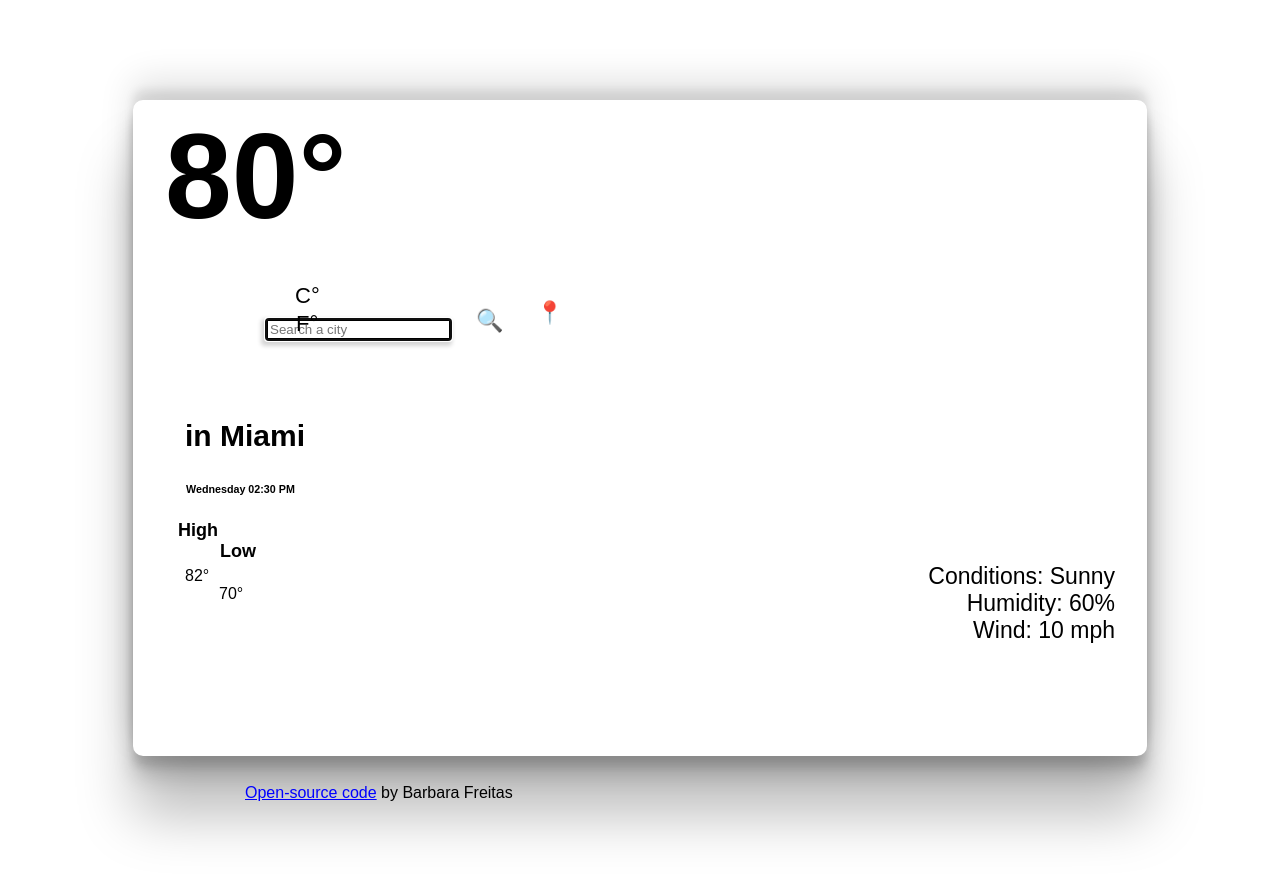
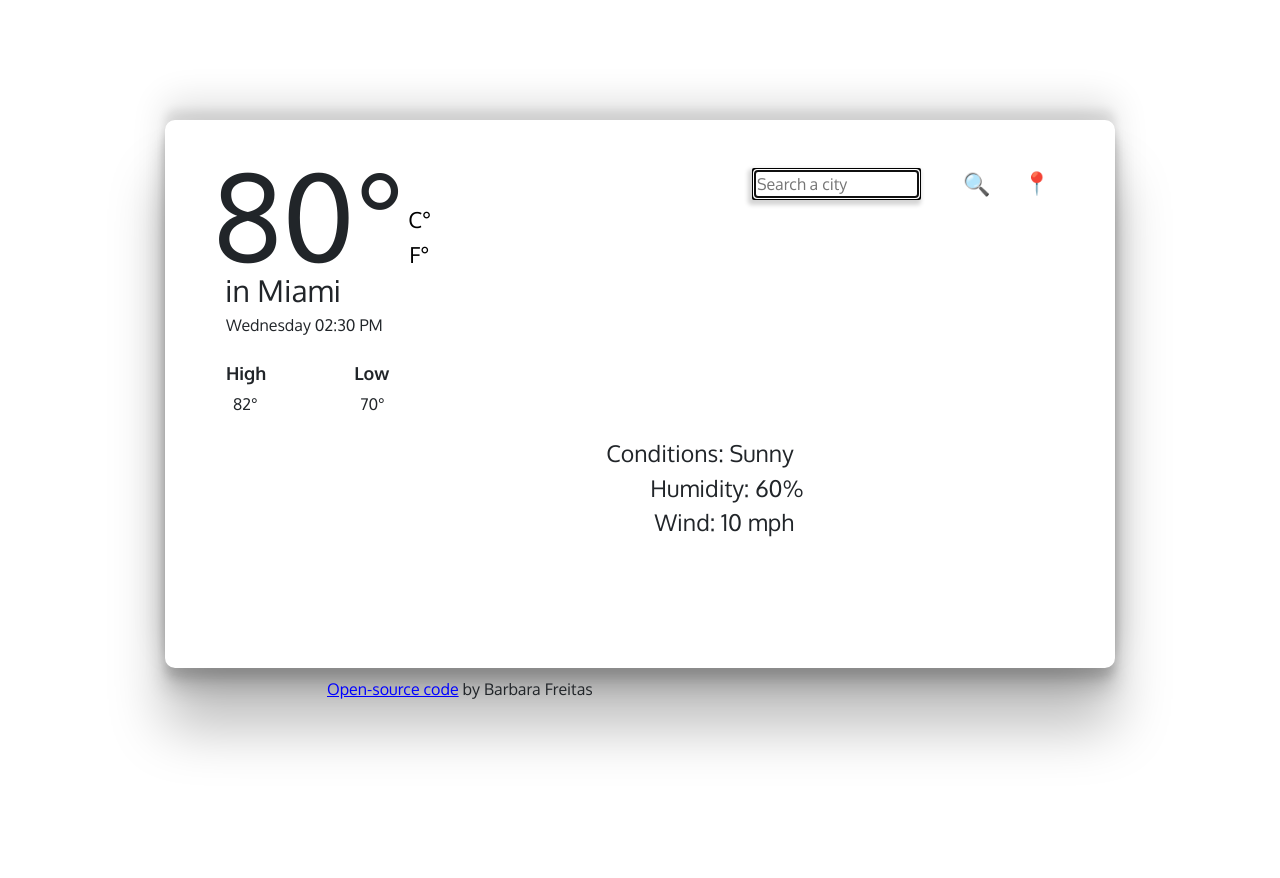
Before and after one commit to bfreitas1098/react-weather-app, a React (Create React App) app: page / in a window 1280 px wide. Shown: the top 878 px of the page. After the commit the page ends 800 px from the top, so only its background shows below. Built offline with nearby package versions, Linux system fonts and the light colour scheme.

Commit message:
Added the index.html and updated the CSS files

```diff
--- a/public/index.html
+++ b/public/index.html
@@ -1,20 +1,31 @@
 <!DOCTYPE html>
 <html lang="en">
+  <link
+    href="https://cdn.jsdelivr.net/npm/bootstrap@5.1.3/dist/css/bootstrap.min.css"
+    rel="stylesheet"
+    integrity="sha384-1BmE4kWBq78iYhFldvKuhfTAU6auU8tT94WrHftjDbrCEXSU1oBoqyl2QvZ6jIW3"
+    crossorigin="anonymous"
+  />
+  <link rel="preconnect" href="https://fonts.googleapis.com" />
+  <link rel="preconnect" href="https://fonts.gstatic.com" crossorigin />
+  <link
+    href="https://fonts.googleapis.com/css2?family=Oxygen:wght@400;700&display=swap"
+    rel="stylesheet"
+  />
+  <script src="https://cdn.jsdelivr.net/npm/axios/dist/axios.min.js"></script>
   <head>
     <meta charset="utf-8" />
-    <link rel="icon" href="%PUBLIC_URL%/favicon.ico" />
-    <meta name="viewport" content="width=device-width, initial-scale=1" />
+    <meta
+      name="viewport"
+      content="width=device-width, initial-scale=1, shrink-to-fit=no"
+    />
     <meta name="theme-color" content="#000000" />
-    <meta
-      name="description"
-      content="Web site created using create-react-app"
-    />
-    <link rel="apple-touch-icon" href="%PUBLIC_URL%/logo192.png" />
     <!--
-      manifest.json provides metadata used when your web app is installed on a
-      user's mobile device or desktop. See https://developers.google.com/web/fundamentals/web-app-manifest/
+      manifest.json provides metadata used when your web app is added to the
+      homescreen on Android. See https://developers.google.com/web/fundamentals/engage-and-retain/web-app-manifest/
     -->
     <link rel="manifest" href="%PUBLIC_URL%/manifest.json" />
+    <link rel="shortcut icon" href="%PUBLIC_URL%/favicon.ico" />
     <!--
       Notice the use of %PUBLIC_URL% in the tags above.
       It will be replaced with the URL of the `public` folder during the build.
@@ -26,9 +37,12 @@
     -->
     <title>React App</title>
   </head>
+
   <body>
-    <noscript>You need to enable JavaScript to run this app.</noscript>
-    <div id="root"></div>
+    <noscript> You need to enable JavaScript to run this app. </noscript>
+    <div class="container">
+      <div id="root"></div>
+    </div>
     <!--
       This HTML file is a template.
       If you open it directly in the browser, you will see an empty page.
--- a/src/App.css
+++ b/src/App.css
@@ -38,10 +38,10 @@ body {
 
 .App .page {
   display: block;
-  margin: 100px auto 200px;
+  margin: 120px auto 100px;
   max-width: 950px;
   border: 3px white;
-  padding: 2em;
+  padding: 3em;
   background-color: transparent;
   box-shadow: rgba(0, 0, 0, 0.25) 0px 60px 55px,
     rgba(0, 0, 0, 0.12) 0px -20px 35px, rgba(0, 0, 0, 0.12) 0px 10px 10px,
@@ -90,3 +90,7 @@ body {
 .App .active {
   color: black;
 }
+
+.App .bottom-line {
+  margin-top: -115px;
+}
--- a/src/Conditions.css
+++ b/src/Conditions.css
@@ -14,7 +14,7 @@
 
 .Conditions .weather-conditions {
   text-align: right;
-  margin: -40px 0 80px 50px;
+  margin: 20px 0 80px 70px;
   font-size: 23px;
 }
 
--- a/src/Search.js
+++ b/src/Search.js
@@ -4,7 +4,7 @@ import "./Search.css";
 
 export default function Search() {
   return (
-    <div className="col-md-4 offset-md-4 md-auto">
+    <div className="col-sm-4 offset-md-4 md-auto">
       <form>
         <input
           type="search"
```
